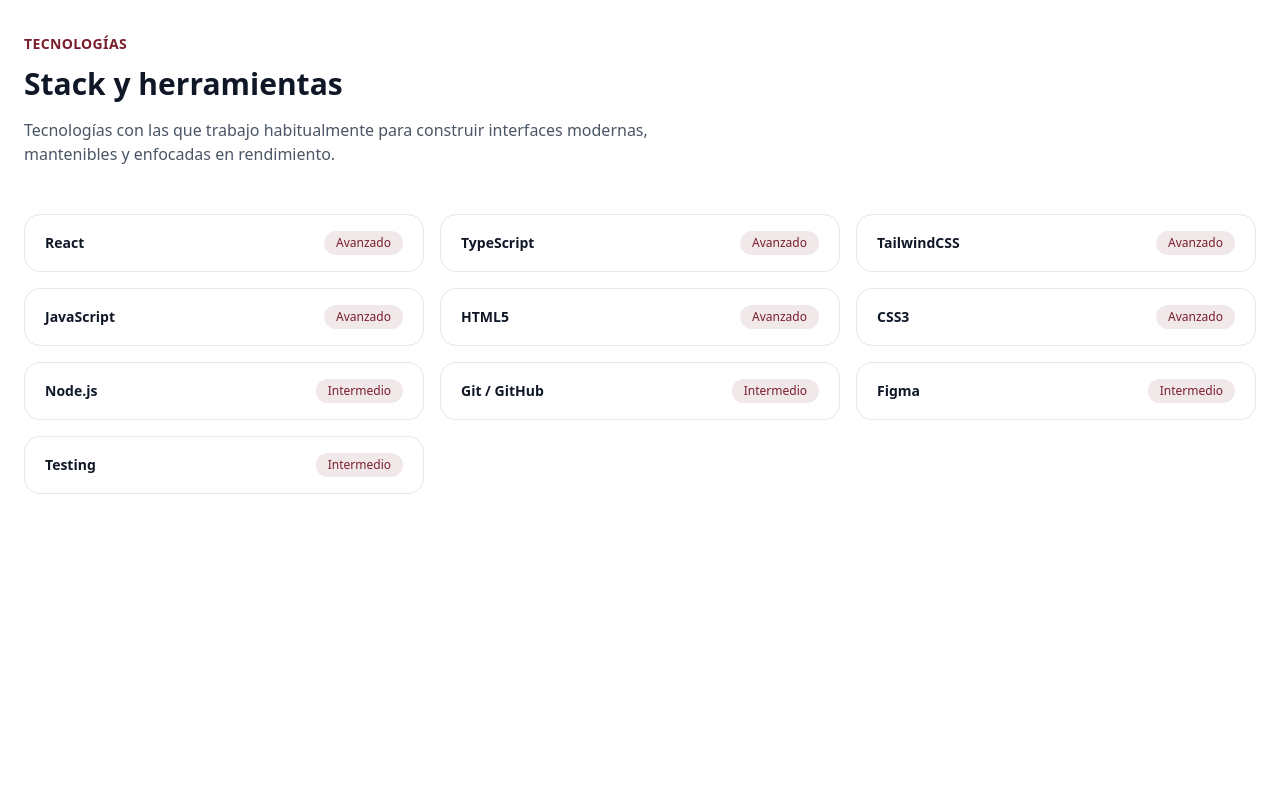
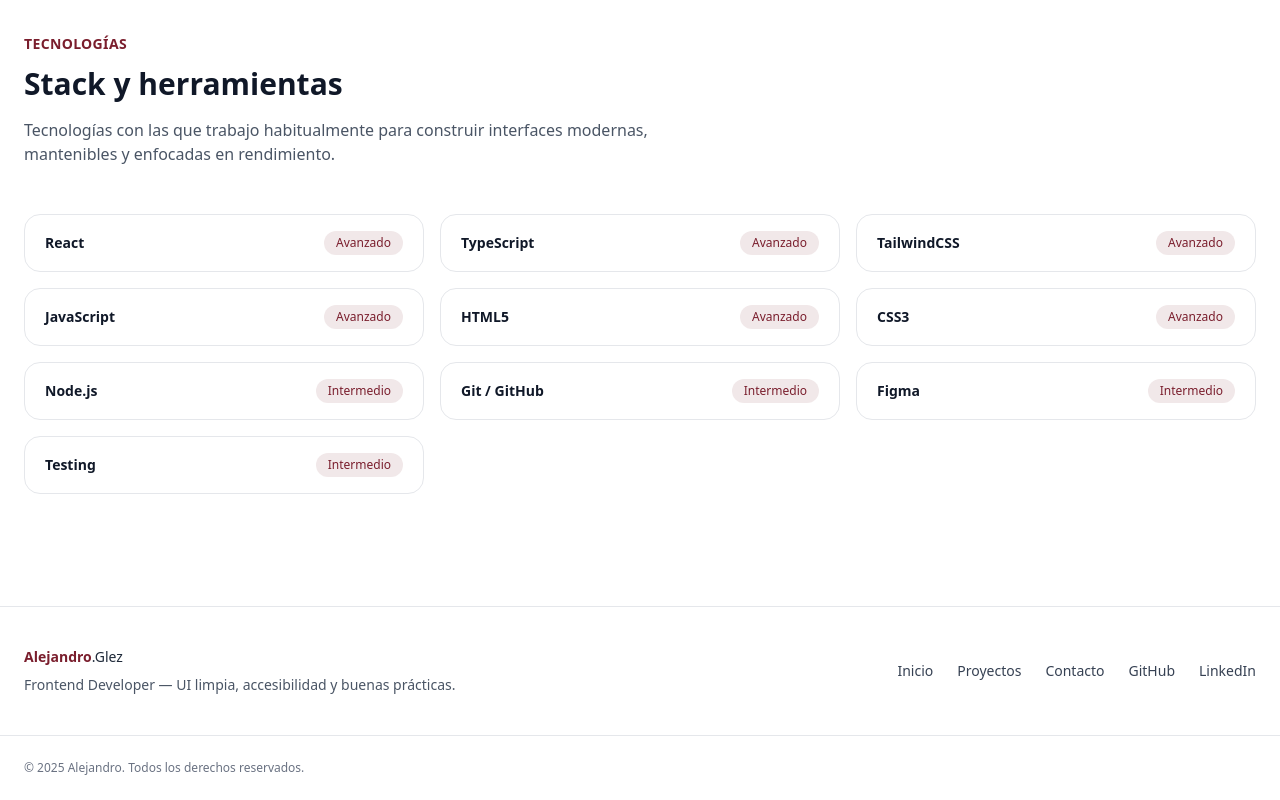
Before and after one commit to AlejandroG20/portafolio-alejandro, a React (Vite) app: page / in a window 1280 px wide. Shown: the part 2088-2888 px from the top of the page. Before the commit the page ends 2694 px from the top, so only its background shows below. Built offline with nearby package versions, Linux system fonts and the light colour scheme.

Commit message:
Arreglo fallos

```diff
--- a/src/App.tsx
+++ b/src/App.tsx
@@ -1,4 +1,5 @@
 import About from "./components/About";
+import Footer from "./components/Footer";
 import Header from "./components/Header";
 import Hero from "./components/Hero";
 import Projects from "./components/Projects";
@@ -16,6 +17,8 @@
       <Projects />
 
       <Technologies />
+
+      <Footer />
     </>
   );
 }
--- a/src/components/Footer.tsx
+++ b/src/components/Footer.tsx
@@ -6,7 +6,7 @@
       <div className="mx-auto flex max-w-7xl flex-col gap-6 px-6 py-10 md:flex-row md:items-center md:justify-between">
         <div>
           <p className="text-sm font-semibold text-[#7A1E2D]">
-            Alejandro<span className="font-normal text-gray-800">.dev</span>
+            Alejandro<span className="font-normal text-gray-800">.Glez</span>
           </p>
           <p className="mt-2 text-sm text-gray-600">
             Frontend Developer — UI limpia, accesibilidad y buenas prácticas.
```
